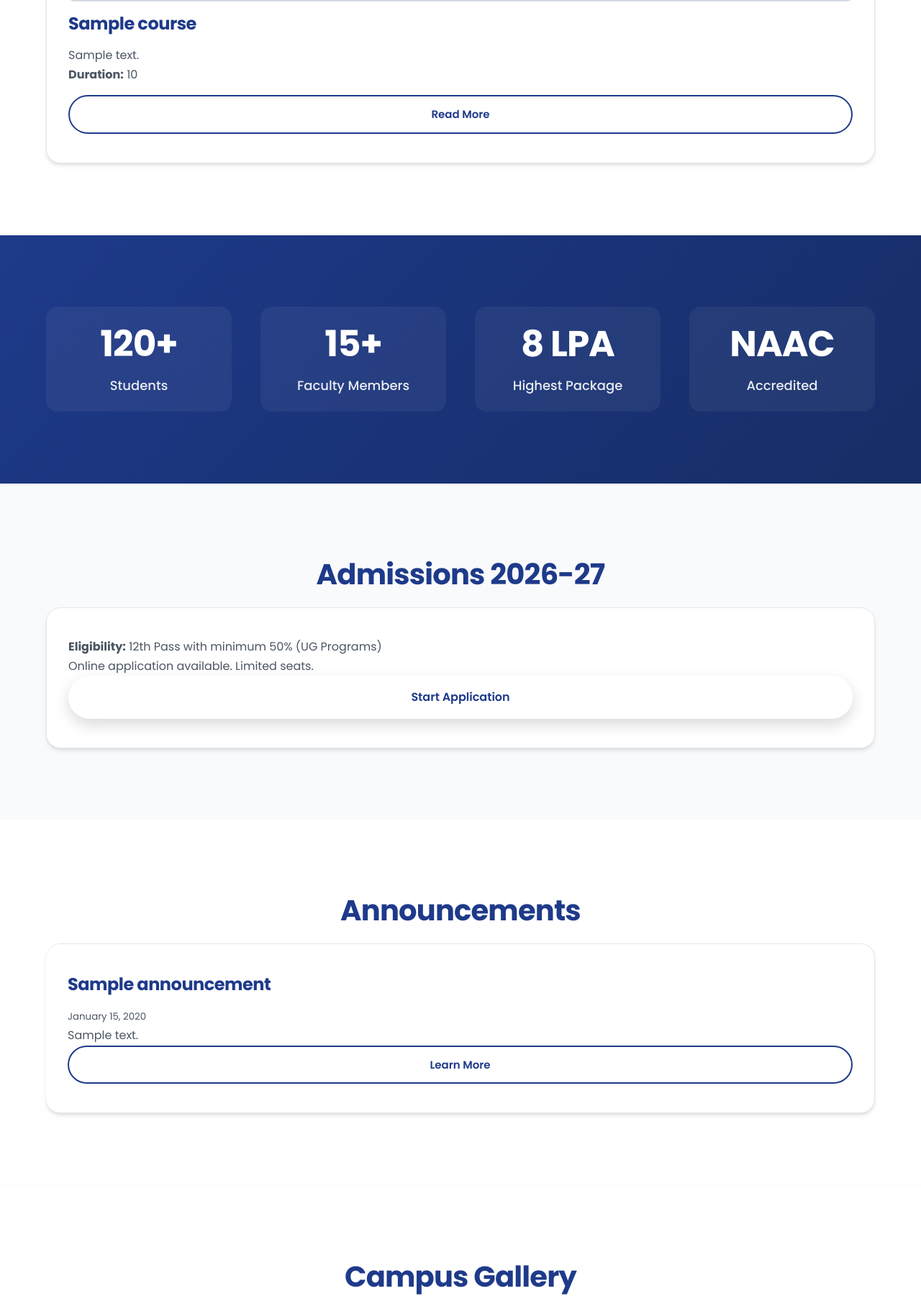
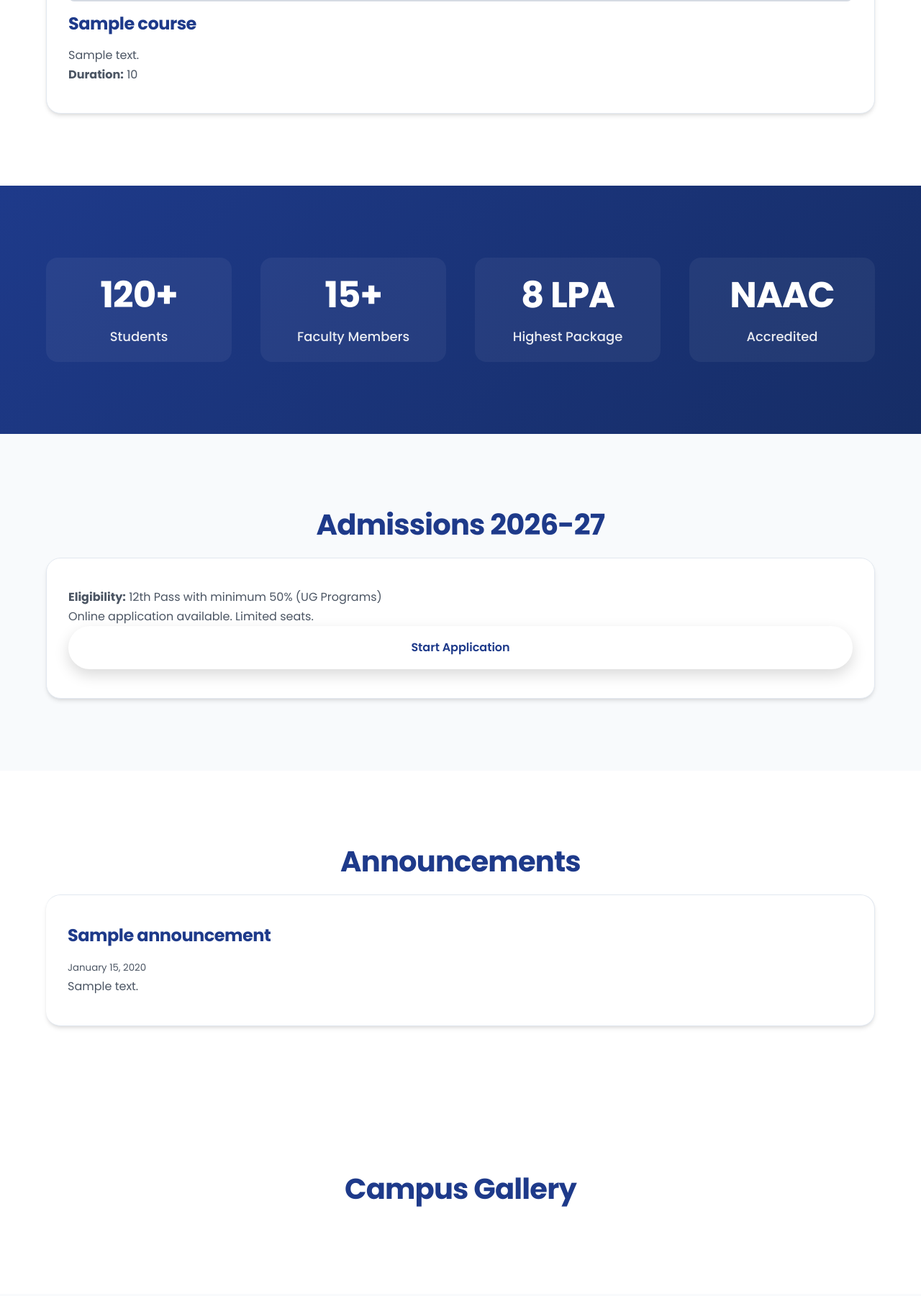
Before and after one commit to Jaikeerthana-G/College-website-SIGS, a Django app: template templates/core/index.html in a window 1280 px wide. Shown: the part 2556-4357 px from the top of the page at 72% size. Run offline with Django 3.2, Linux system fonts and the light colour scheme; the template is opened without the code that fills it: most values are stand-ins (such as "Sample title", 1, 10 or a date in 2020); grey boxes marked "Sample" are stand-in pictures.

Commit message:
Remove Read More and Learn More buttons

```diff
--- a/templates/core/index.html
+++ b/templates/core/index.html
@@ -124,7 +124,6 @@
                     <h3>{{ course.title }}</h3>
                     <p>{{ course.description }}</p>
                     {% if course.duration %}<p><strong>Duration:</strong> {{ course.duration }}</p>{% endif %}
-                    <a href="#" class="btn-outline">Read More</a>
                 </div>
                 {% empty %}
                 <p style="text-align: center; width: 100%;">Academic programs are being updated.</p>
@@ -191,7 +190,6 @@
                     <h3>{{ announcement.title }}</h3>
                     <p><small>{{ announcement.date_posted|date:"F d, Y" }}</small></p>
                     <p>{{ announcement.content }}</p>
-                    <a href="#" class="btn-outline" style="margin-top:auto;">Learn More</a>
                 </div>
                 {% endfor %}
             </div>
```
